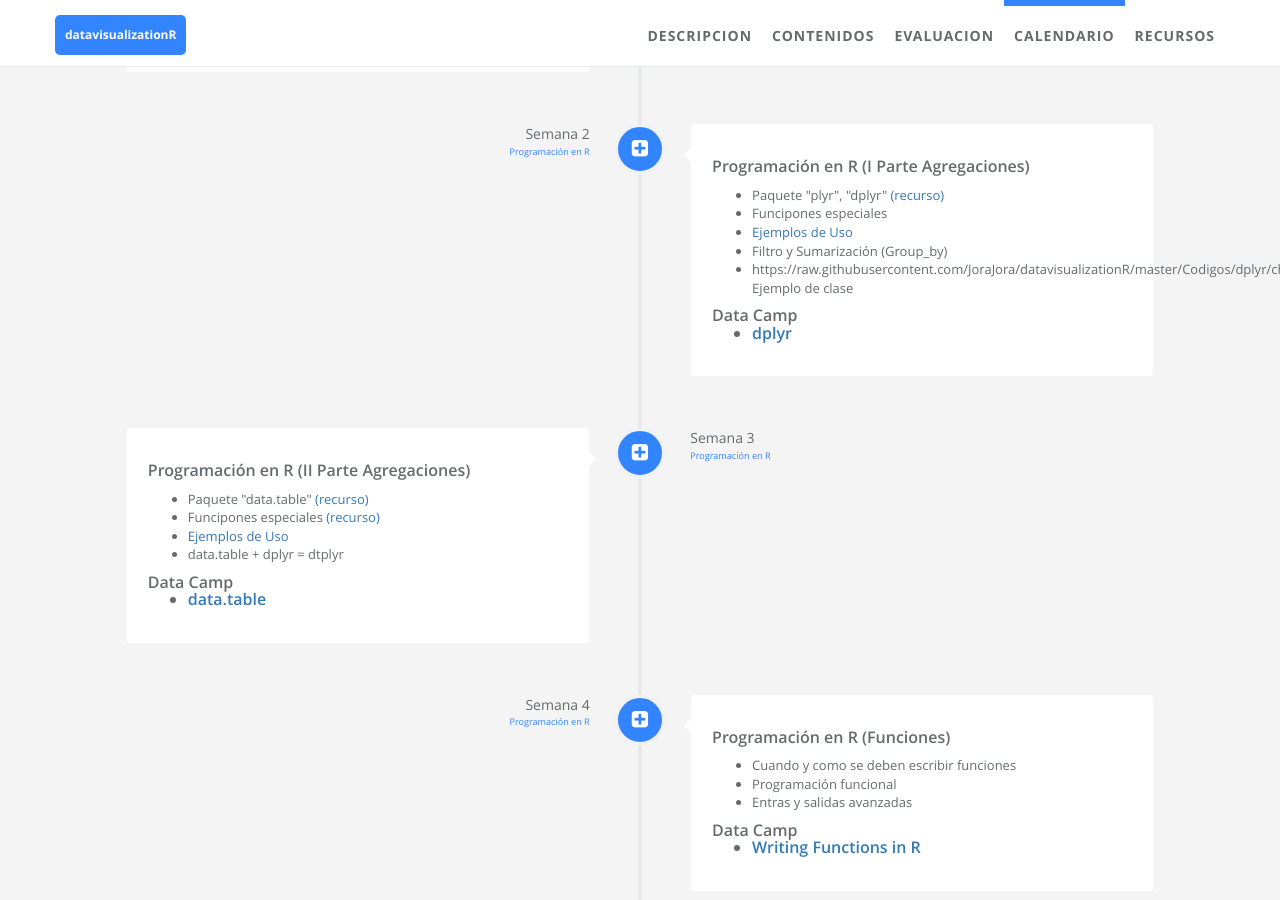
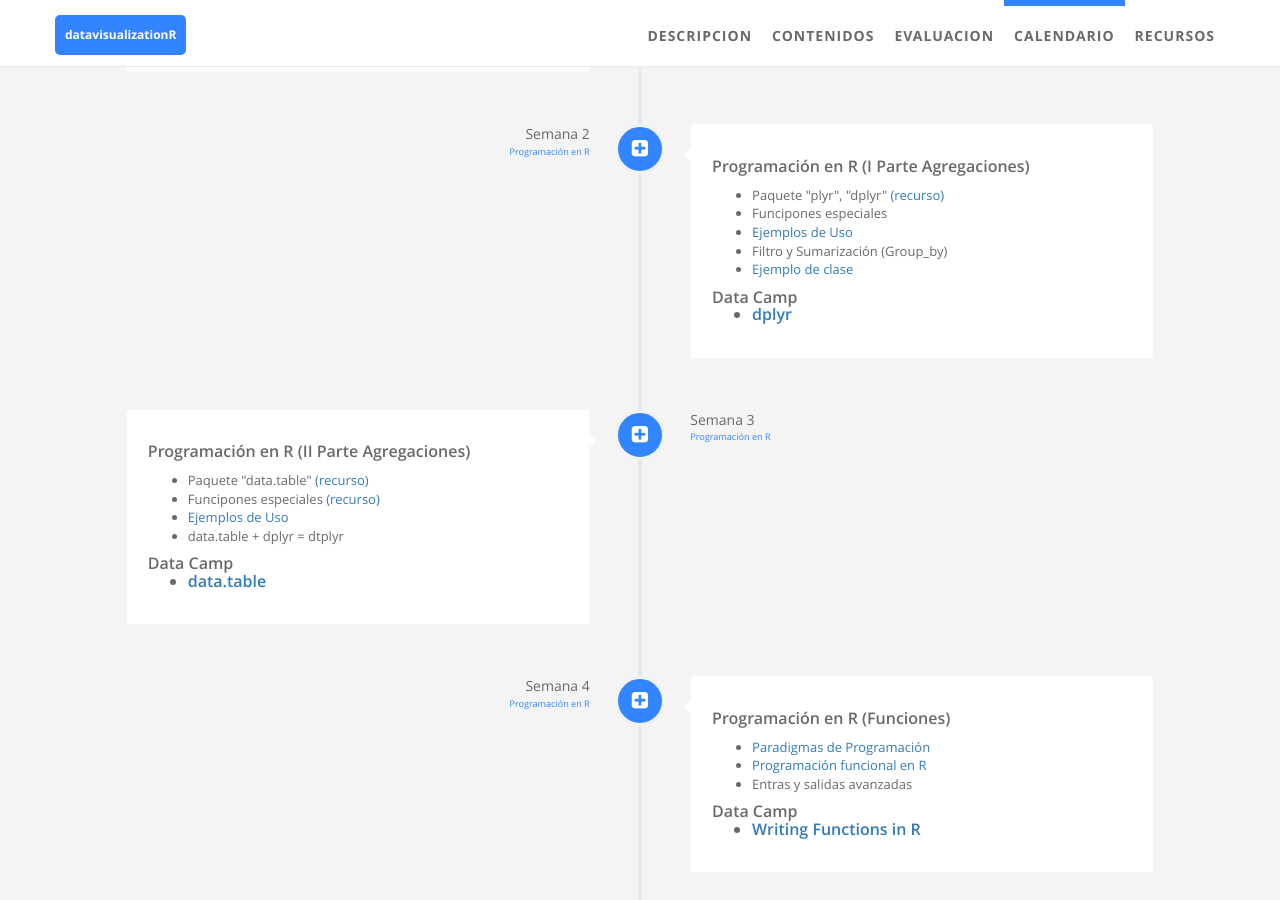
Before and after one commit to JoraJora/datavisualizationR, a Jekyll site: the page built from index.html, in a window 1280 px wide and 900 px high, scrolled down 2630 px. Built offline with Jekyll 4.4.1, drawn with Linux system fonts in a browser that asks for light colours.

Commit message:
Agregando diapositvas de clase 01/09/2017

```diff
--- a/_data/index/careers.yml
+++ b/_data/index/careers.yml
@@ -38,7 +38,7 @@
               <li> Funcipones especiales
               <li> <a href = "https://raw.githubusercontent.com/JoraJora/datavisualizationR/master/Codigos/dplyr/chicago.zip"> Ejemplos de Uso </a>
               <li> Filtro y Sumarización (Group_by)
-              <li> https://raw.githubusercontent.com/JoraJora/datavisualizationR/master/Codigos/dplyr/chicago.R"> Ejemplo de clase </a>
+              <li> <a href = "https://raw.githubusercontent.com/JoraJora/datavisualizationR/master/Codigos/dplyr/chicago.R"> Ejemplo de clase </a>
             </ul>
             <h3> Data Camp
             <ul>
@@ -83,8 +83,8 @@
   desc:
     detail: <h3> Programación en R (Funciones) </h3>
             <ul>
-              <li> Cuando y como se deben escribir funciones
-              <li> Programación funcional
+              <li> <a href = "https://www.infor.uva.es/~cvaca/asigs/docpar/intro.pdf"> Paradigmas de Programación </a>
+              <li> <a href = "https://www.slideshare.net/DASpringate/functional-programming-in-r"> Programación funcional en R  </a>
               <li> Entras y salidas avanzadas
             </ul>
             <h3> Data Camp
```
